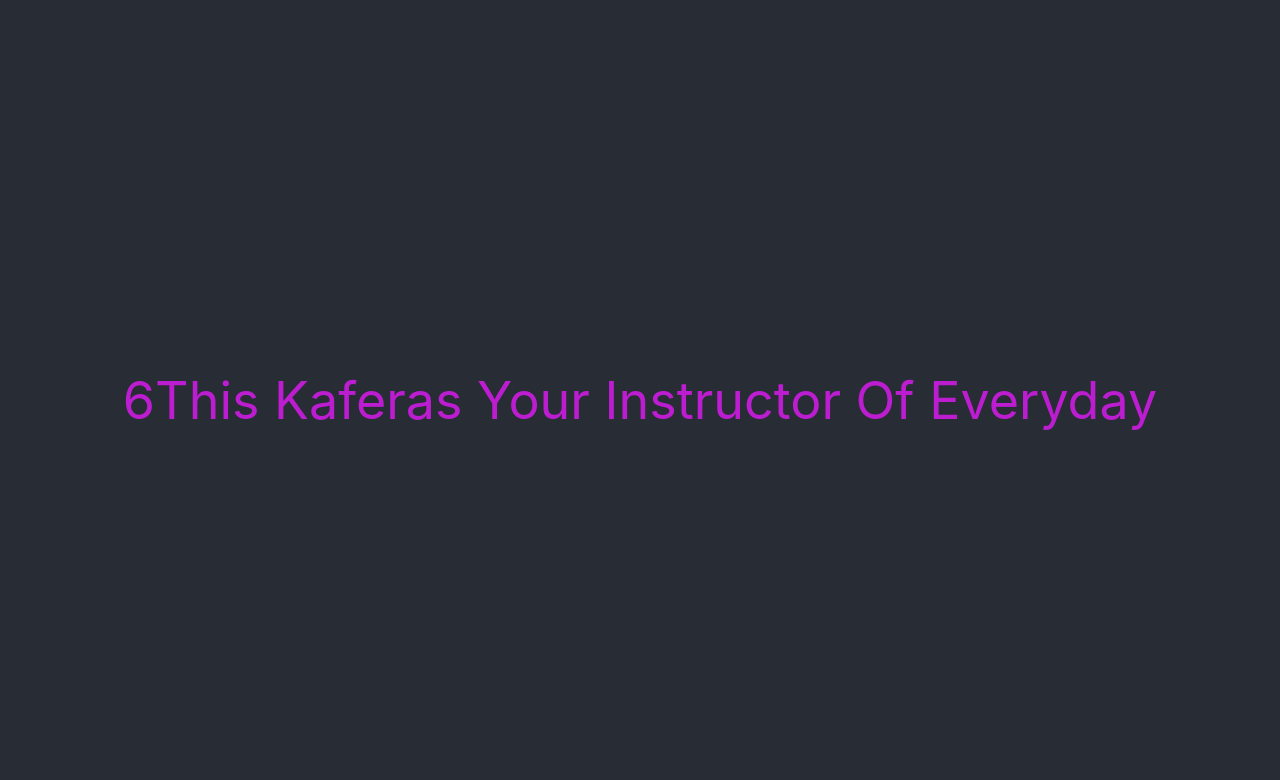
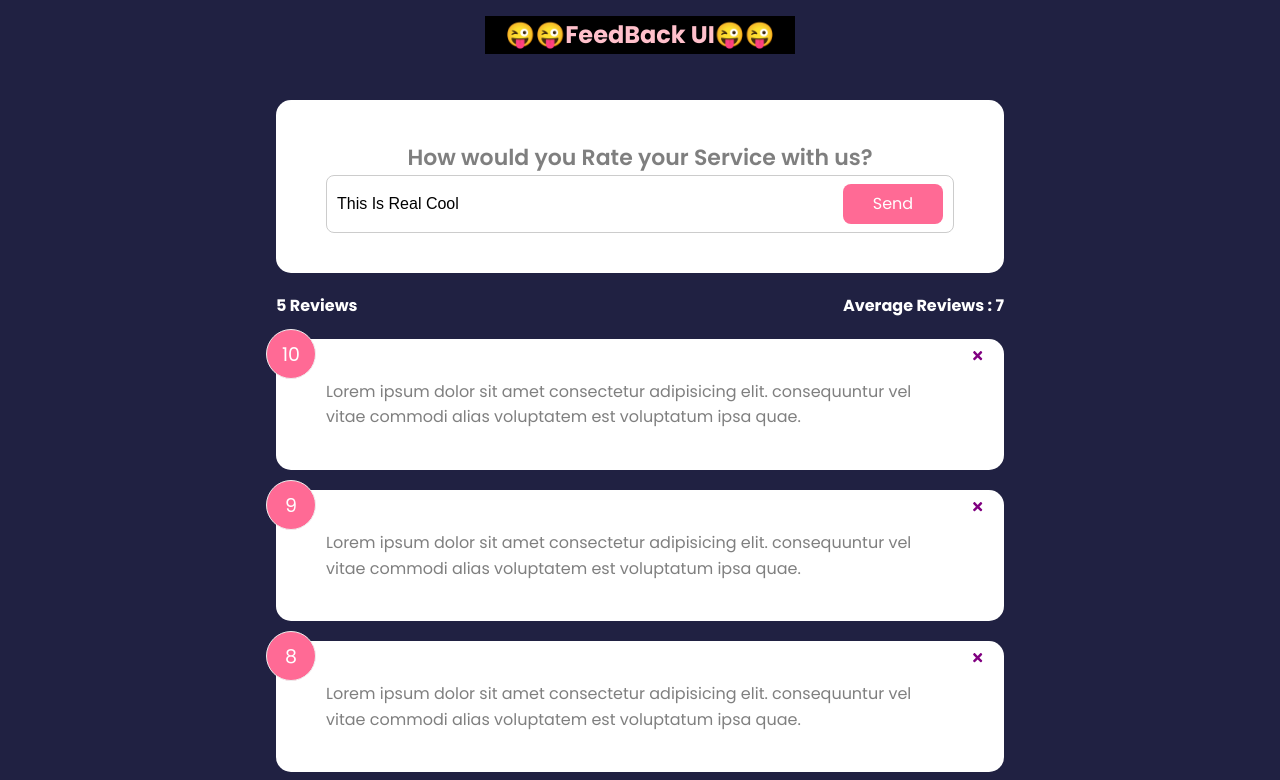
Before and after one commit to Kaferas/react-full, a React (Create React App) app: page / in a window 1280 px wide. Shown: the top 780 px of the page. Built offline with nearby package versions, Linux system fonts and the light colour scheme.

Commit message:
deleting and Calcute average Of feedback

```diff
--- a/package.json
+++ b/package.json
@@ -8,6 +8,7 @@
     "@testing-library/user-event": "^13.5.0",
     "react": "^18.2.0",
     "react-dom": "^18.2.0",
+    "react-icons": "^4.6.0",
     "react-scripts": "5.0.1",
     "web-vitals": "^2.1.4"
   },
--- a/src/App.css
+++ b/src/App.css
@@ -1,4 +1,4 @@
-.App {
+/* .App {
   text-align: center;
 }
 
@@ -35,4 +35,4 @@
   to {
     transform: rotate(360deg);
   }
-}
+} */
--- a/src/App.js
+++ b/src/App.js
@@ -1,22 +1,29 @@
-import './App.css';
+import "./App.css";
+import Header from "./components/Header";
+import FeedBackList from "./components/FeedBackList";
+import FeedBackData from "./data/FeedBackData"
+import FeedBackStats from "./components/FeedBackStats"
+import FeedBackForm from "./components/FeedBackForm"
 import {useState} from "react"
 
 function App() {
-const [colored, setColor] = useState("#0000b2")
+  const [feedBackData,setFeedBackData]=useState(FeedBackData)
+
+  const deleteItem=(id)=>{
+    if(window.confirm("Are you sure you want to Delete?")){
+      setFeedBackData(feedBackData.filter((item)=>{
+       return item.id !== id
+      }));
+    }
+  }
   return (
-    <div className="App">
-      <header className="App-header">
-        <p style={{color:colored}}>
-          {
-             setInterval(()=>{
-              setColor("#"+
-                Math.floor(Math.random()*16777215).toString(16)
-              )
-            },3000)
-          }
-          This Kaferas Your Instructor Of Everyday
-        </p>
-      </header>
+    <div >
+        <Header bgColor="black" textColor="pink" />
+        <div className="container">
+          <FeedBackForm/>
+          <FeedBackStats feedBackData={feedBackData} />
+         < FeedBackList feedback={feedBackData} handleDelete={deleteItem}/>
+        </div>
     </div>
   );
 }
--- /dev/null
+++ b/src/components/FeedBackForm.jsx
@@ -0,0 +1,24 @@
+import React,{useState} from 'react'
+import Card from "../shared/Card"
+import Button from "../shared/Button"
+
+function FeedBackForm() {
+
+const [text,setText]=useState("This Is Real Cool")
+    const handleTextChange=(e)=>{
+        setText(e.target.value);
+    }
+  return (
+    <Card>
+        <form action="">
+        <h2>How would you Rate your Service with us?</h2>
+        <div className="input-group">
+            <input placecholder="Write Here your Review" value={text} type="text" onChange={handleTextChange}/>
+            <Button version='secondary' type='submit' >Send</Button>
+        </div>
+        </form>
+    </Card>
+  )
+}
+
+export default FeedBackForm
--- /dev/null
+++ b/src/components/FeedBackItem.jsx
@@ -0,0 +1,17 @@
+import Card from "../shared/Card"
+import {FaTimes} from "react-icons/fa"
+function FeedBackItem({item,handleDelete}) {
+
+  return (
+    <Card>
+        <div className="num-display">{item.rating}</div>
+        <button onClick={()=>handleDelete(item.id)} className="close">
+          <FaTimes color="purple"/>
+        </button>
+        <div className="text-display">{item.text}</div>
+    </Card>
+  )
+}
+
+
+export default FeedBackItem
--- /dev/null
+++ b/src/components/FeedBackList.jsx
@@ -0,0 +1,16 @@
+import React from 'react'
+import FeedBackItem from './FeedBackItem'
+
+function FeedBackList({feedback,handleDelete}) {
+  if(!feedback || feedback.length===0){
+    return (<p>NoFeed Back Yet</p>)
+  }
+  return (
+      feedback.map((item)=>{
+        return <FeedBackItem key={item.id} item={item} handleDelete={handleDelete}/>
+      })
+  )
+}
+
+
+export default FeedBackList
--- /dev/null
+++ b/src/components/FeedBackStats.jsx
@@ -0,0 +1,16 @@
+import React from 'react'
+function FeedBackStats({feedBackData}) {
+
+    let average=feedBackData.reduce((acc,curr)=>{
+        return acc+curr.rating
+    },0) / feedBackData.length
+    average=Math.round(average)
+  return (
+    <div className="feedback-stats">
+        <h4>{feedBackData.length} Reviews</h4>
+        <h4>Average Reviews : {isNaN(average)?0:average}</h4>
+    </div>
+  )
+}
+
+export default FeedBackStats
--- /dev/null
+++ b/src/components/Header.jsx
@@ -0,0 +1,21 @@
+import React from 'react'
+// import PropTypes from 'prop-types'
+function Header({text,bgColor,textColor}) {
+    const styleSheet={
+        backgroundColor:bgColor,
+        color:textColor,
+      }
+  return (
+    <header >
+        <div className="container" style={styleSheet}>
+            <h2>{text}</h2>
+        </div>
+    </header>
+  )
+}
+Header.defaultProps={
+    text: "😜😜FeedBack UI😜😜",
+    bgColor:'rgba(0,0,0,.4)',
+    textColor:'pink'
+}
+export default Header
--- /dev/null
+++ b/src/data/FeedBackData.js
@@ -0,0 +1,29 @@
+const FeedBackData=[
+    {
+        id: 1,
+        rating: 10,
+        text: 'Lorem ipsum dolor sit amet consectetur adipisicing elit. consequuntur vel vitae commodi alias voluptatem est voluptatum ipsa quae.',
+      },
+      {
+        id: 2,
+        rating: 9,
+        text: 'Lorem ipsum dolor sit amet consectetur adipisicing elit. consequuntur vel vitae commodi alias voluptatem est voluptatum ipsa quae.',
+      },
+      {
+        id: 3,
+        rating: 8,
+        text: 'Lorem ipsum dolor sit amet consectetur adipisicing elit. consequuntur vel vitae commodi alias voluptatem est voluptatum ipsa quae.',
+      },
+      {
+        id: 4,
+        rating: 3,
+        text: 'Lorem ipsum dolor sit amet consectetur adipisicing elit. consequuntur vel vitae commodi alias voluptatem est voluptatum ipsa quae.',
+      },
+      {
+        id: 5,
+        rating: 4,
+        text: 'Lorem ipsum dolor sit amet consectetur adipisicing elit. consequuntur vel vitae commodi alias voluptatem est voluptatum ipsa quae.',
+      }
+]
+
+export default FeedBackData;
--- a/src/index.css
+++ b/src/index.css
@@ -1,17 +1,234 @@
-body {
+@import url('https://fonts.googleapis.com/css2?family=Poppins:wght@400;600;700&display=swap');
+
+* {
+  box-sizing: border-box;
   margin: 0;
-  font-family: -apple-system, BlinkMacSystemFont, 'Segoe UI', 'Roboto', 'Oxygen',
-    'Ubuntu', 'Cantarell', 'Fira Sans', 'Droid Sans', 'Helvetica Neue',
-    sans-serif;
-  -webkit-font-smoothing: antialiased;
-  -moz-osx-font-smoothing: grayscale;
+  padding: 0;
 }
 
-code {
-  font-family: source-code-pro, Menlo, Monaco, Consolas, 'Courier New',
-    monospace;
+body {
+  font-family: 'Poppins', sans-serif;
+  background-color: #202142;
+  color: #fff;
+  line-height: 1.6;
 }
 
-p{
-  font-size: 2em;
+ul {
+  list-style: none;
 }
+
+.container {
+  max-width: 768px;
+  margin: auto;
+  padding: 0 20px;
+}
+
+header {
+  height: 70px;
+  width: 100%;
+  display: flex;
+  justify-content: space-between;
+  align-items: center;
+  margin-bottom: 30px;
+}
+
+.card {
+  background-color: #fff;
+  color: #333;
+  border-radius: 15px;
+  padding: 40px 50px;
+  margin: 20px 0;
+  position: relative;
+}
+
+.card.reverse {
+  background-color: rgba(0, 0, 0, 0.8);
+  color: #fff;
+}
+
+.card h2 {
+  font-size: 22px;
+  font-weight: 600;
+  text-align: center;
+}
+
+.rating {
+  display: flex;
+  align-items: center;
+  justify-content: space-around;
+  margin: 30px 0 40px;
+}
+
+.rating li,
+.num-display {
+  position: relative;
+  background: #f4f4f4;
+  width: 50px;
+  height: 50px;
+  padding: 10px;
+  text-align: center;
+  border-radius: 50%;
+  font-size: 19px;
+  border: 1px #eee solid;
+  transition: 0.3s;
+}
+
+.rating li label {
+  position: absolute;
+  top: 50%;
+  left: 50%;
+  width: 50px;
+  height: 50px;
+  padding: 10px;
+  border-radius: 50%;
+  transform: translate(-50%, -50%);
+  cursor: pointer;
+}
+
+.rating li:hover,
+.num-display {
+  background: #ff6a95;
+  color: #fff;
+}
+
+[type='radio'] {
+  opacity: 0;
+}
+
+[type='radio']:checked ~ label {
+  background: #ff6a95;
+  color: #fff;
+}
+
+.input-group {
+  display: flex;
+  flex-direction: row;
+  border: 1px solid #ccc;
+  padding: 8px 10px;
+  border-radius: 8px;
+}
+
+input {
+  flex-grow: 2;
+  border: none;
+  font-size: 16px;
+}
+
+input:focus {
+  outline: none;
+}
+
+.feedback-stats {
+  color: #fff;
+  display: flex;
+  justify-content: space-between;
+  align-items: center;
+}
+
+.num-display {
+  position: absolute;
+  top: -10px;
+  left: -10px;
+}
+
+.close,
+.edit {
+  position: absolute;
+  top: 10px;
+  right: 20px;
+  cursor: pointer;
+  background: none;
+  border: none;
+}
+
+.edit {
+  right: 40px;
+}
+
+.btn {
+  color: #fff;
+  border: 0;
+  border-radius: 8px;
+  color: #fff;
+  width: 100px;
+  height: 40px;
+  cursor: pointer;
+}
+
+.btn-primary {
+  background-color: #202142;
+  text-align: center;
+line-height: 40px;
+}
+
+.btn-secondary {
+  background: #ff6a95;
+  text-align: center;
+  line-height: 40px;
+}
+
+.btn:hover {
+  transform: scale(0.98);
+  opacity: 0.9;
+}
+
+.btn:disabled {
+  background-color: #cccccc;
+  color: #333;
+  cursor: auto;
+}
+
+.btn:disabled:hover {
+  transform: scale(1);
+  opacity: 1;
+}
+
+.message {
+  padding-top: 10px;
+  text-align: center;
+  color: rebeccapurple;
+}
+
+/* FIX: Remove position: absolute to keep about icon at the bottom of the
+ * document */
+.about-link {
+  display: flex;
+  justify-content: flex-end;
+}
+
+/* FIX: Remove position: absolute to keep about icon at the bottom of the
+ * document */
+.about-link a {
+  color: #fff;
+  cursor: pointer;
+}
+
+.about-link a:hover {
+  color: #ff6a95;
+}
+
+.about h1 {
+  margin-bottom: 20px;
+}
+
+.about p {
+  margin: 10px 0;
+}
+
+@media (max-width: 600px) {
+  .rating li {
+    margin: 10px 3px;
+  }
+
+  .rating {
+    display: flex;
+    align-items: center;
+    justify-content: center;
+    flex-wrap: wrap;
+    margin: 30px 0 40px;
+  }
+
+  .input-group input {
+    width: 80%;
+  }
+}
--- /dev/null
+++ b/src/shared/Button.jsx
@@ -0,0 +1,15 @@
+import React from 'react'
+
+function Button({children,version,type,isDisabled}) {
+  return (
+    <div type={type} disabled={isDisabled} className={`btn btn-${version}`}>{children}</div>
+  )
+}
+
+Button.defaultProps={
+    version:'primary',
+    type:'button',
+    isDisabled:false,
+}
+
+export default Button
--- /dev/null
+++ b/src/shared/Card.jsx
@@ -0,0 +1,17 @@
+
+function Card({children,reverse}) {
+  return (
+    // <div className={`card ${reverse && 'reverse'}`}>{props.children}</div>
+    <div className='card' style={{
+      backgroundColor: reverse ? 'rgba(0,0,0,0.4)':'white',
+      color: reverse ? 'white' : 'rgba(0,0,0,0.5)'
+    }}>{children}</div>
+  )
+}
+
+Card.defaultProps={
+  reverse:false
+}
+
+
+export default Card
```
Also changed, not shown: 1 other file (tests, documents, lock files or other folders).
